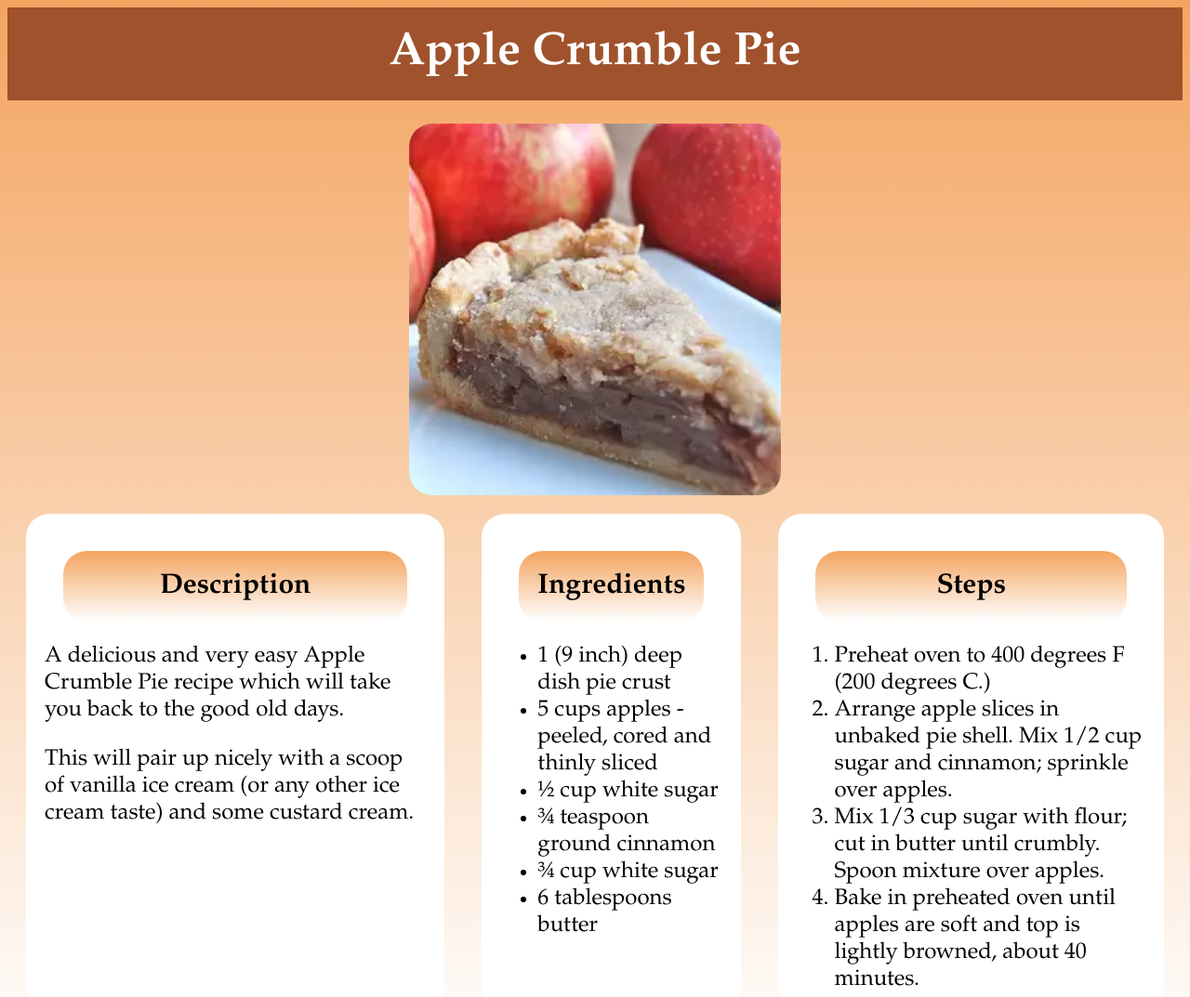
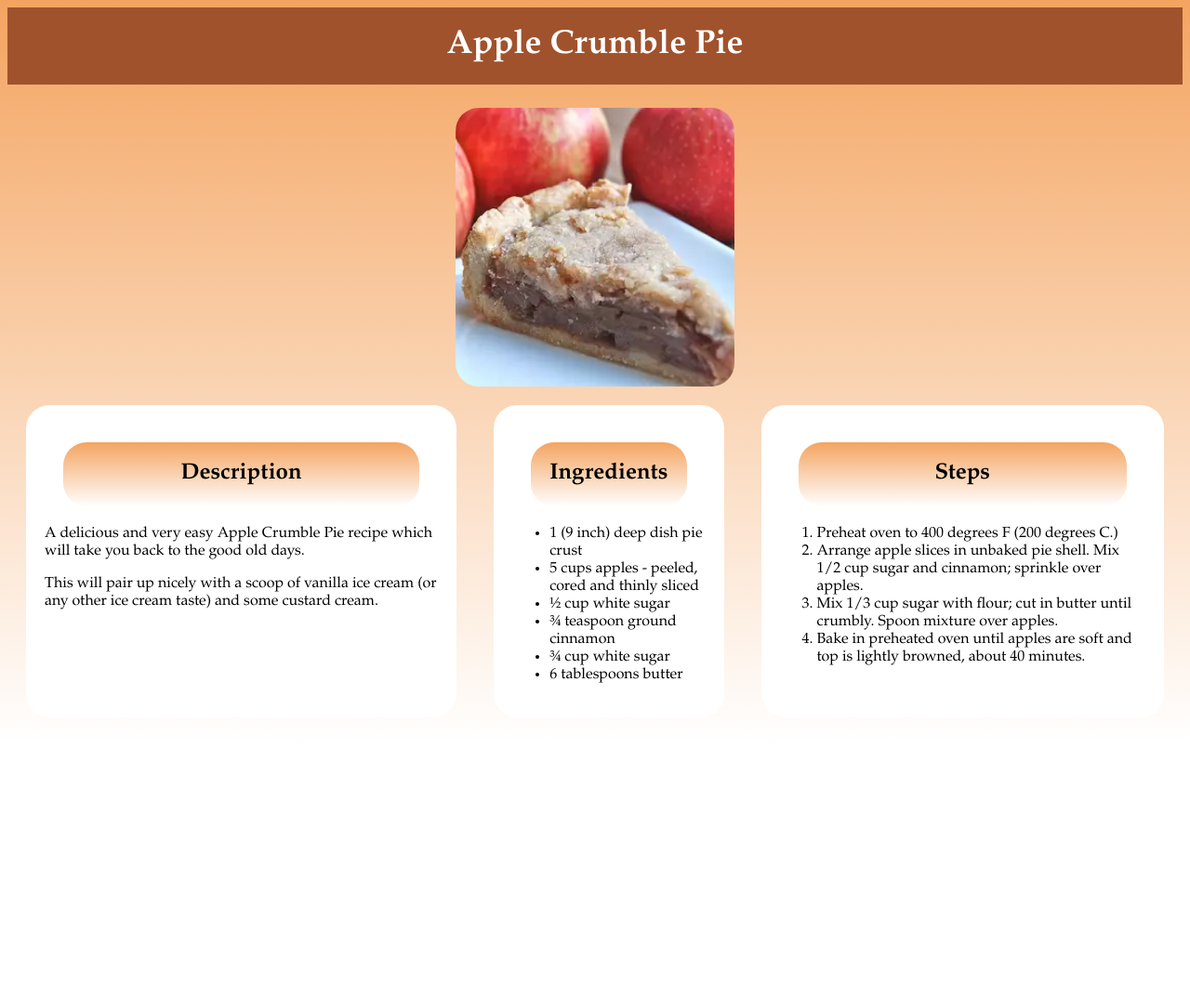
Before and after one commit to miiswom/odin-recipes, a plain HTML site: page recipes/apple-crumble.html in a window 1280 px wide. Shown: the whole page at 93% size. After the commit the page ends 800 px from the top, so only its background shows below. Drawn offline with Linux system fonts and the light colour scheme.

Commit message:
Modify all-section class

```diff
--- a/recipes/style/style.css
+++ b/recipes/style/style.css
@@ -1,6 +1,6 @@
 * {
     font-family: "Garamond", "Helvetica", sans-serif;
-    font-size: 24px;
+    font-size: 16px;
     border-radius: 25px;;
 }
 
@@ -10,14 +10,14 @@ body {
     }
 
 img {
-    width: 400px;
+    width: 300px;
     height: auto;
     border-radius: 25px;
     margin-top: 25px;
 }
 
 .title {
-    font-size: 50px;
+    font-size: 36px;
     text-align: center;
     background-color: #A0522D;
     color: white;
@@ -36,7 +36,7 @@ img {
     background-color: SandyBrown;
     background: linear-gradient(SandyBrown, white);
     text-align: center;
-    font-size: 30px;
+    font-size: 24px;
     color: black;
     margin: 20px;
     padding: 20px;
@@ -51,4 +51,5 @@ img {
 .all-section {
     display: flex;
     flex: 1 1 auto;
+    justify-content: center;
 }
```
Also changed, not shown: recipes/tarte-amandine.html (+1 -1 lines).
